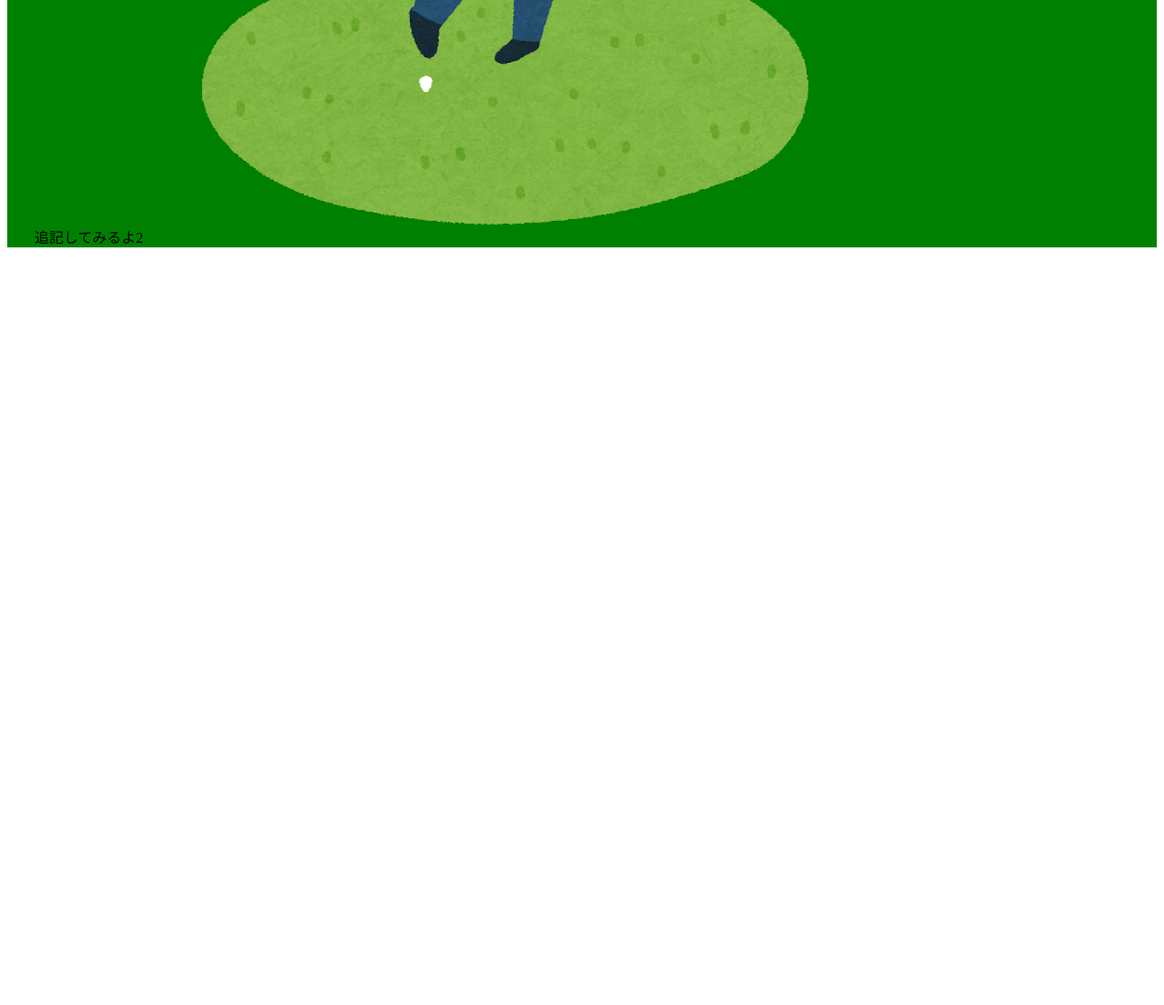
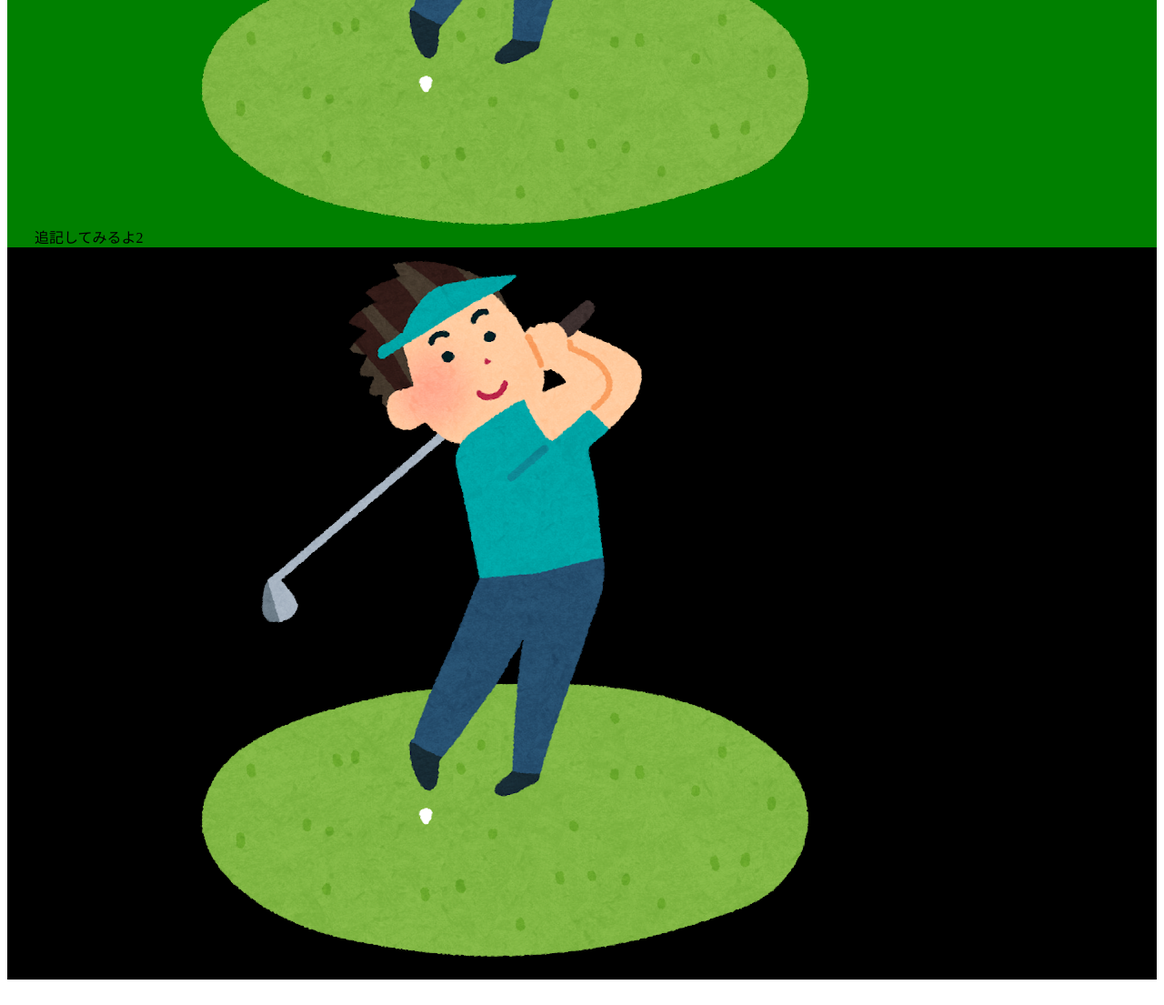
Before and after one commit to frogkoby/company-site, a plain HTML site: page index.html in a window 1280 px wide. Shown: the part 1370-2475 px from the top of the page at 91% size. Before the commit the page ends 1670 px from the top, so only its background shows below. Drawn offline with Linux system fonts and the light colour scheme.

Commit message:
Update index.html

```diff
--- a/index.html
+++ b/index.html
@@ -24,5 +24,11 @@
 	</span>
 		<img src="img/golf_jou_man.png" alt="ゴルフをする人">
 	</div>
+	<div style="background-color: black">
+	<span style="padding: 30px">
+			追記してみるよ2
+	</span>
+		<img src="img/golf_jou_man.png" alt="ゴルフをする人">
+	</div>
 </body>
 </html>
```
